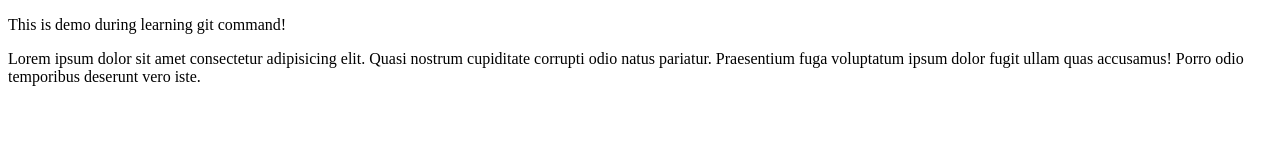
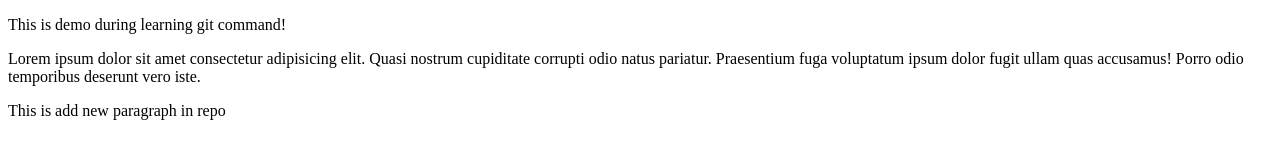
Before and after one commit to Ashadullahhaneef/LocalRepo, a plain HTML site: page index.html in a window 1280 px wide. Drawn offline with Linux system fonts and the light colour scheme.

Commit message:
Add new feature

```diff
--- a/index.html
+++ b/index.html
@@ -13,5 +13,6 @@
       dolor fugit ullam quas accusamus! Porro odio temporibus deserunt vero
       iste.
     </p>
+    <p>This is add new paragraph in repo</p>
   </body>
 </html>
```
